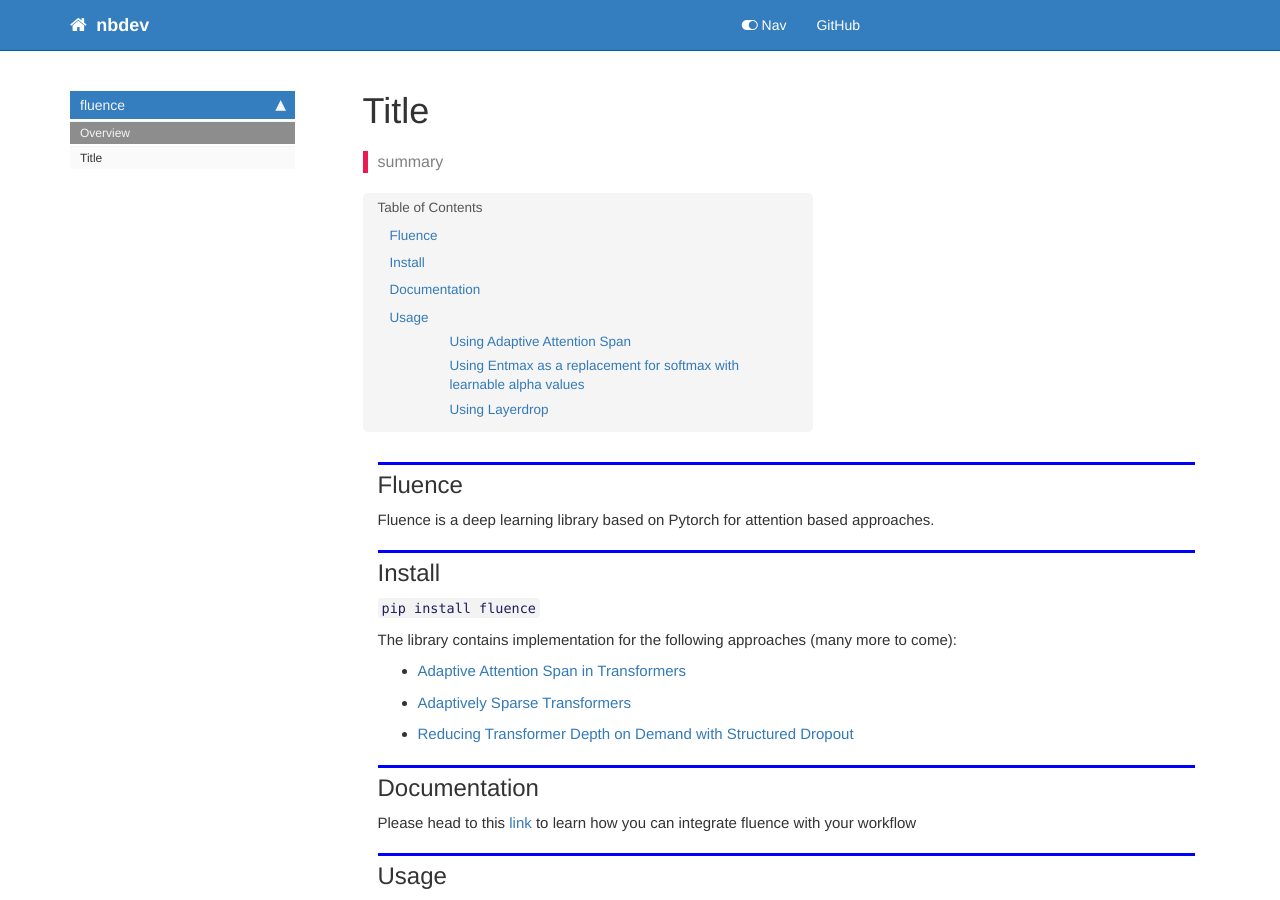
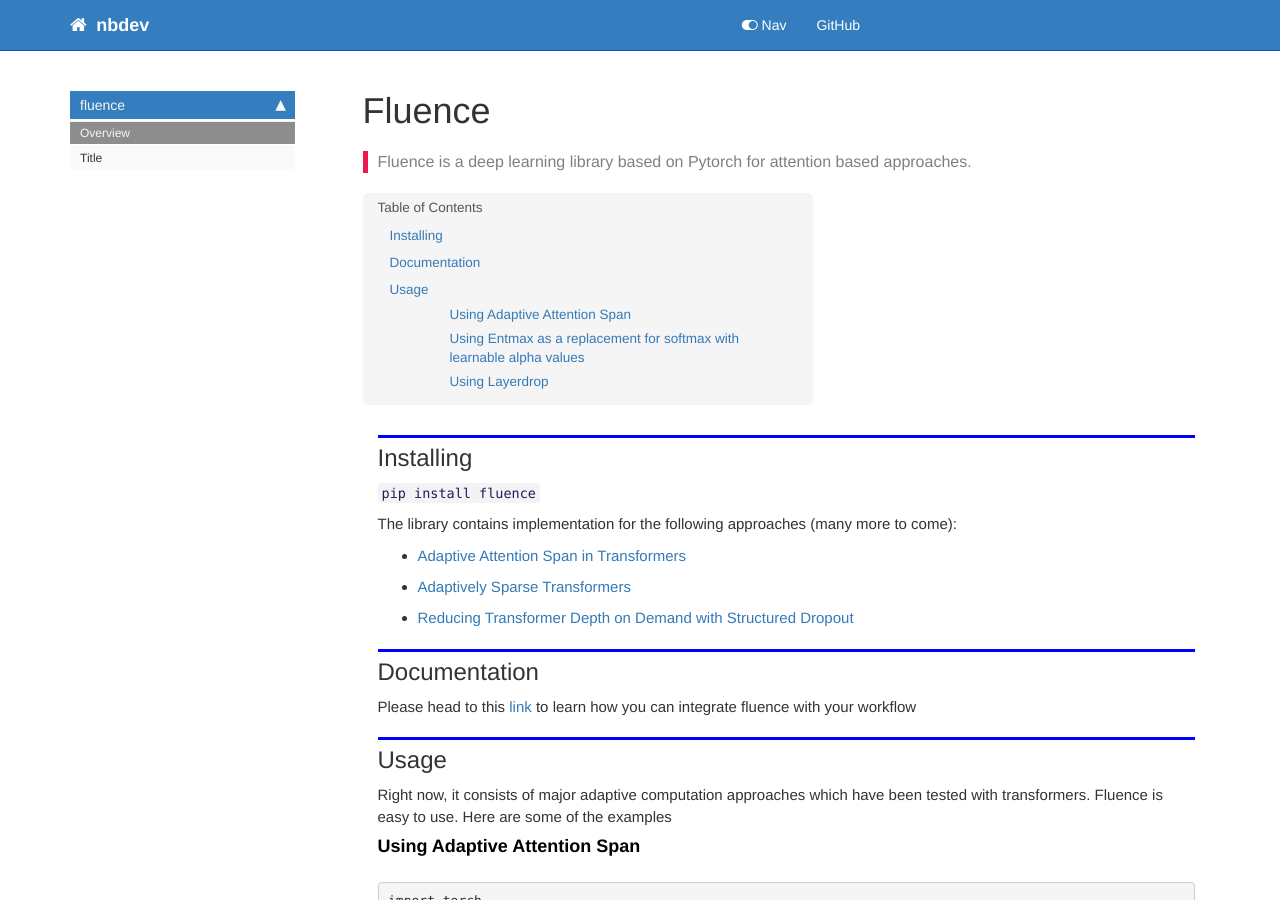
Before and after one commit to prajjwal1/fluence, a Jekyll site: the page built from docs/index.html, in a window 1280 px wide and 900 px high. Built offline with Jekyll 4.4.1, drawn with Linux system fonts in a browser that asks for light colours; nearby versions of some CDN libraries; comment, search, counter and statistics services are not loaded.

Commit message:
updated nbs

```diff
--- a/docs/index.html
+++ b/docs/index.html
@@ -1,11 +1,11 @@
 ---
 
-title: Title
+title: Fluence
 
 keywords: fastai
 sidebar: home_sidebar
 
-summary: "summary"
+summary: "Fluence is a deep learning library based on Pytorch for attention based approaches."
 ---
 <!--
 
@@ -25,14 +25,13 @@
 </div>
 <div class="cell border-box-sizing text_cell rendered"><div class="inner_cell">
 <div class="text_cell_render border-box-sizing rendered_html">
-<h2 id="Fluence">Fluence<a class="anchor-link" href="#Fluence">&#182;</a></h2><p>Fluence is a deep learning library based on Pytorch for attention based approaches.</p>
-
+<h2 id="Installing">Installing<a class="anchor-link" href="#Installing">&#182;</a></h2>
 </div>
 </div>
 </div>
 <div class="cell border-box-sizing text_cell rendered"><div class="inner_cell">
 <div class="text_cell_render border-box-sizing rendered_html">
-<h2 id="Install">Install<a class="anchor-link" href="#Install">&#182;</a></h2><p><code>pip install fluence</code></p>
+<p><code>pip install fluence</code></p>
 
 </div>
 </div>
```
Also changed, not shown: README.md, 4 other files.
